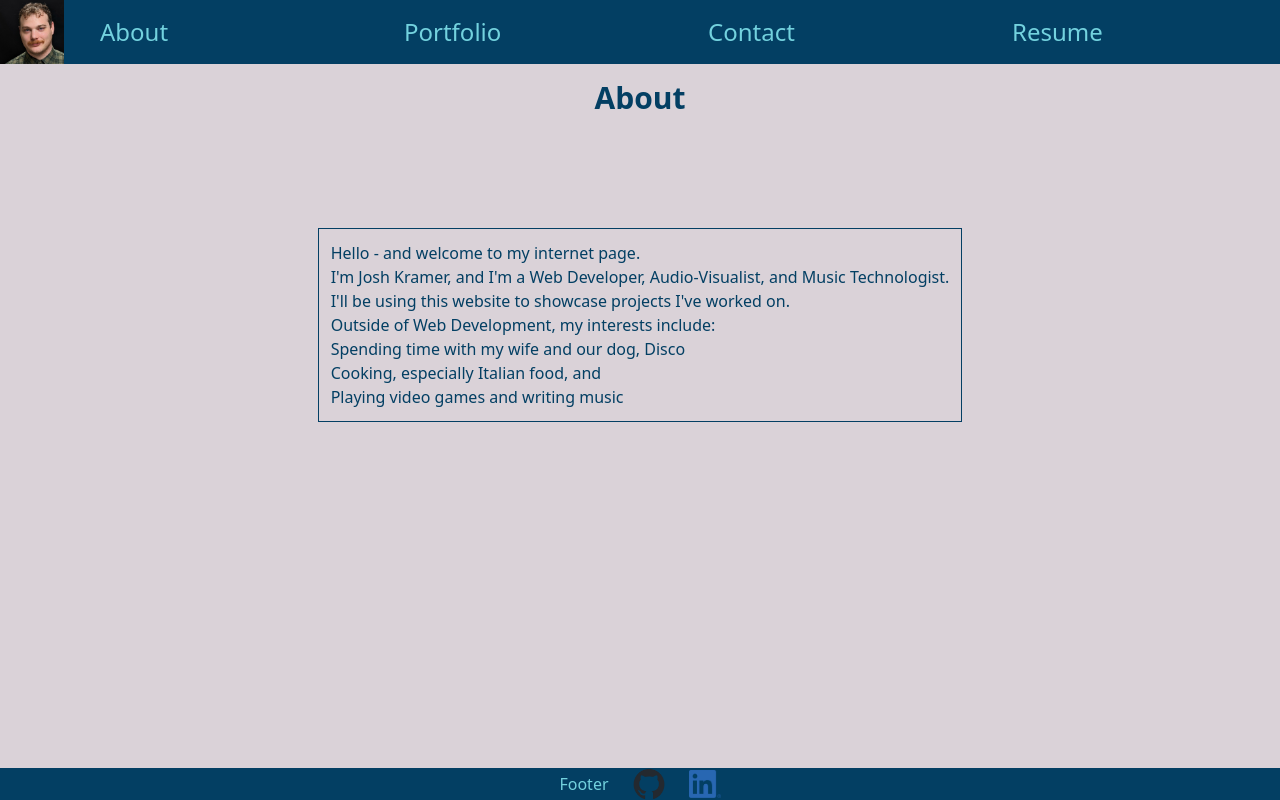
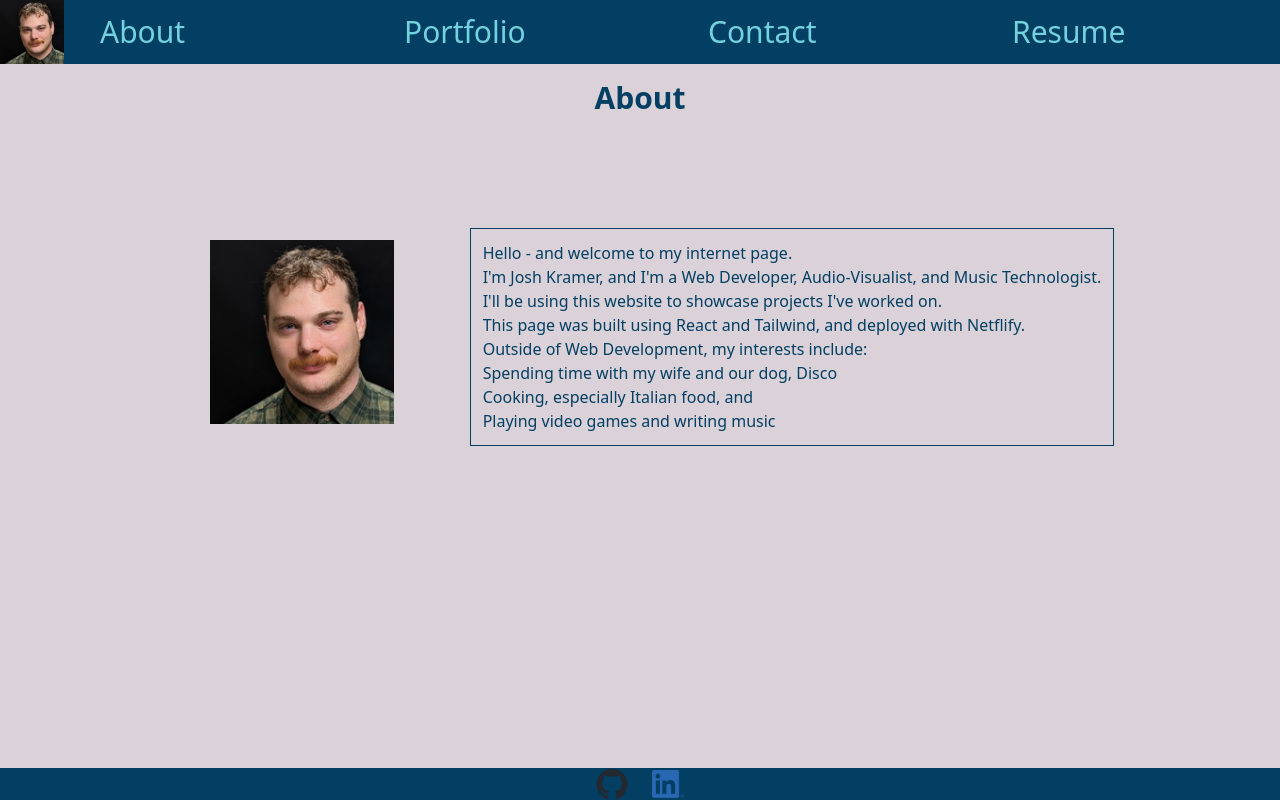
Before and after one commit to KramerJosh/ReactPortfolio, a React (Vite) app in the folder react-portfolio/: page / in a window 1280 px wide. Built offline with nearby package versions, Linux system fonts and the light colour scheme.

Commit message:
adjusted about page

```diff
--- a/react-portfolio/public/output.css
+++ b/react-portfolio/public/output.css
@@ -622,12 +622,20 @@ video {
   height: 12rem;
 }
 
+.h-52 {
+  height: 13rem;
+}
+
 .h-8 {
   height: 2rem;
 }
 
 .min-h-8 {
   min-height: 2rem;
+}
+
+.w-52 {
+  width: 13rem;
 }
 
 .w-8 {
@@ -688,6 +696,12 @@ video {
   margin-left: calc(1.5rem * calc(1 - var(--tw-space-x-reverse)));
 }
 
+.space-x-8 > :not([hidden]) ~ :not([hidden]) {
+  --tw-space-x-reverse: 0;
+  margin-right: calc(2rem * var(--tw-space-x-reverse));
+  margin-left: calc(2rem * calc(1 - var(--tw-space-x-reverse)));
+}
+
 .overflow-hidden {
   overflow: hidden;
 }
@@ -726,19 +740,9 @@ video {
   border-color: rgb(3 63 99 / var(--tw-border-opacity, 1));
 }
 
-.bg-accent-color {
-  --tw-bg-opacity: 1;
-  background-color: rgb(125 126 117 / var(--tw-bg-opacity, 1));
-}
-
 .bg-primary-color {
   --tw-bg-opacity: 1;
   background-color: rgb(3 63 99 / var(--tw-bg-opacity, 1));
-}
-
-.bg-white {
-  --tw-bg-opacity: 1;
-  background-color: rgb(255 255 255 / var(--tw-bg-opacity, 1));
 }
 
 .bg-white-color {
@@ -781,11 +785,6 @@ video {
   text-align: center;
 }
 
-.text-2xl {
-  font-size: 1.5rem;
-  line-height: 2rem;
-}
-
 .text-3xl {
   font-size: 1.875rem;
   line-height: 2.25rem;
@@ -816,11 +815,6 @@ video {
 .text-gray-600 {
   --tw-text-opacity: 1;
   color: rgb(75 85 99 / var(--tw-text-opacity, 1));
-}
-
-.text-gray-800 {
-  --tw-text-opacity: 1;
-  color: rgb(31 41 55 / var(--tw-text-opacity, 1));
 }
 
 .text-primary-color {
@@ -912,17 +906,18 @@ video {
   box-shadow: var(--tw-ring-offset-shadow, 0 0 #0000), var(--tw-ring-shadow, 0 0 #0000), var(--tw-shadow);
 }
 
-.focus\:rounded-md:focus {
-  border-radius: 0.375rem;
-}
-
 .focus\:border:focus {
   border-width: 1px;
 }
 
-.focus\:bg-accent-color:focus {
+.focus\:border-white-color:focus {
+  --tw-border-opacity: 1;
+  border-color: rgb(218 210 216 / var(--tw-border-opacity, 1));
+}
+
+.focus\:bg-white-color:focus {
   --tw-bg-opacity: 1;
-  background-color: rgb(125 126 117 / var(--tw-bg-opacity, 1));
+  background-color: rgb(218 210 216 / var(--tw-bg-opacity, 1));
 }
 
 .focus\:text-primary-color:focus {
--- a/react-portfolio/src/components/Footer.jsx
+++ b/react-portfolio/src/components/Footer.jsx
@@ -3,9 +3,8 @@
 function Footer() {
   return (
     <div className="fixed bottom-0 w-full space-x-6 items-center bg-primary-color text-secondary-color h-8 flex justify-center">
-      <p>Footer</p>
-      <a href="https://github.com/KramerJosh"><img src="../src/assets/github-mark.png" className="w-8"/></a>
-      <a href="https://www.linkedin.com/in/that-sound-guy-josh/"><img src="../src/assets/LI-In-Bug.png" className="w-8"/></a>
+      <a href="https://github.com/KramerJosh" target="new"><img src="../src/assets/github-mark.png" className="w-8"/></a>
+      <a href="https://www.linkedin.com/in/that-sound-guy-josh/" target="new"><img src="../src/assets/LI-In-Bug.png" className="w-8"/></a>
 
     </div>
   );
--- a/react-portfolio/src/components/PortCard.jsx
+++ b/react-portfolio/src/components/PortCard.jsx
@@ -1,6 +1,6 @@
 const PortCard = ({ title, desc, img, link, github }) => {
   return (
-    <div className="bg-accent-color border-2 border-gray-300 rounded-lg shadow-md overflow-hidden transform transition-transform hover:scale-105 hover:shadow-lg w-80">
+    <div className="bg-primary-color border-2 border-gray-300 rounded-lg shadow-md overflow-hidden transform transition-transform hover:scale-105 hover:shadow-lg w-80">
       <a href={link} target="_blank" rel="noopener">
         <img
           src={img}
@@ -9,9 +9,9 @@ const PortCard = ({ title, desc, img, link, github }) => {
         />
       </a>
       <div className="p-4">
-        <h2 className="text-xl font-semibold text-gray-800 mb-2">{title}</h2>
+        <h2 className="text-xl font-semibold text-white-color mb-2">{title}</h2>
         <p className="text-white-color">{desc}</p>
-        <a href={github} className="bg-accent-color text-secondary-color">link to github</a>
+        <a href={github} className="text-secondary-color">link to github</a>
       </div>
     </div>
   );
--- a/react-portfolio/src/pages/About.jsx
+++ b/react-portfolio/src/pages/About.jsx
@@ -3,11 +3,23 @@ function About() {
   return (
     <div className="about flex flex-col items-center justify-center">
       <h2 className={headerStyle}>About</h2>
-      <div id="aboutHolder" className="inline-block m-8 border border-solid border-primary-color shadow-none p-3 mx-auto">
-  <p className="m-0">Hello - and welcome to my internet page.</p>
-  <p className="m-0">I'm Josh Kramer, and I'm a Web Developer, Audio-Visualist, and Music Technologist.</p>
-  <p className="m-0">I'll be using this website to showcase projects I've worked on.</p>
-  <p className="m-0">Outside of Web Development, my interests include:
+      <div className="flex space-x-8">
+      <img src="../src/assets/pfp.jpg" alt="" className="w-52 h-52 m-8 p-3"/>
+      <div
+        id="aboutHolder"
+        className="inline-block m-8 border border-solid border-primary-color shadow-none p-3 mx-auto"
+      >
+        <h1 className="">Hello - and welcome to my internet page.</h1>
+        <p className="m-0">
+          I'm Josh Kramer, and I'm a Web Developer, Audio-Visualist, and Music
+          Technologist.
+        </p>
+        <p className="m-0">
+          I'll be using this website to showcase projects I've worked on.
+        </p>
+        <p className="m-0">This page was built using React and Tailwind, and deployed with Netflify.</p>
+        <p className="m-0">
+          Outside of Web Development, my interests include:
           <ul>
             <li>Spending time with my wife and our dog, Disco</li>
             <li>Cooking, especially Italian food, and</li>
@@ -16,6 +28,7 @@ function About() {
         </p>
         </div>
       </div>
+    </div>
   );
 }
 
--- a/react-portfolio/src/pages/Contact.jsx
+++ b/react-portfolio/src/pages/Contact.jsx
@@ -2,7 +2,7 @@ import { useState } from "react";
 import { headerStyle } from "../styles";
 
 const formStyle =
-  "p-2 border border-gray-300 rounded-md focus:outline-none focus:ring-2 focus:ring-primary-color";
+  "p-2 rounded-md focus:outline-none focus:ring-2 focus:ring-primary-color";
 
 const Contact = () => {
   const [formData, setFormData] = useState({
@@ -33,7 +33,7 @@ const Contact = () => {
       <div className="flex flex-col justify-center items-center bg-white-color">
         <form
           onSubmit={handleSubmit}
-          className="flex flex-col gap-4 w-full max-w-md bg-white p-6 rounded-md shadow-md"
+          className="flex flex-col gap-4 w-full max-w-md bg-white-color p-6 rounded-md"
         >
           <div className="flex flex-col">
             <label htmlFor="name" className="mb-2 font-medium ">
--- a/react-portfolio/src/styles.js
+++ b/react-portfolio/src/styles.js
@@ -1,3 +1,3 @@
 export const headerStyle = `text-3xl font-bold text-center my-20 mx-8`;
 export const baseLinkStyle =
-"p-3 hover:border hover:rounded-md hover:bg-accent-color hover:text-primary-color text-2xl focus:border focus:rounded-md focus:bg-accent-color focus:text-primary-color";
+"p-3 hover:border hover:rounded-md hover:bg-accent-color hover:text-primary-color text-3xl focus:border focus:border-white-color focus:bg-white-color focus:text-primary-color";
```
Lines whose indentation alone changed are shown as unchanged.
